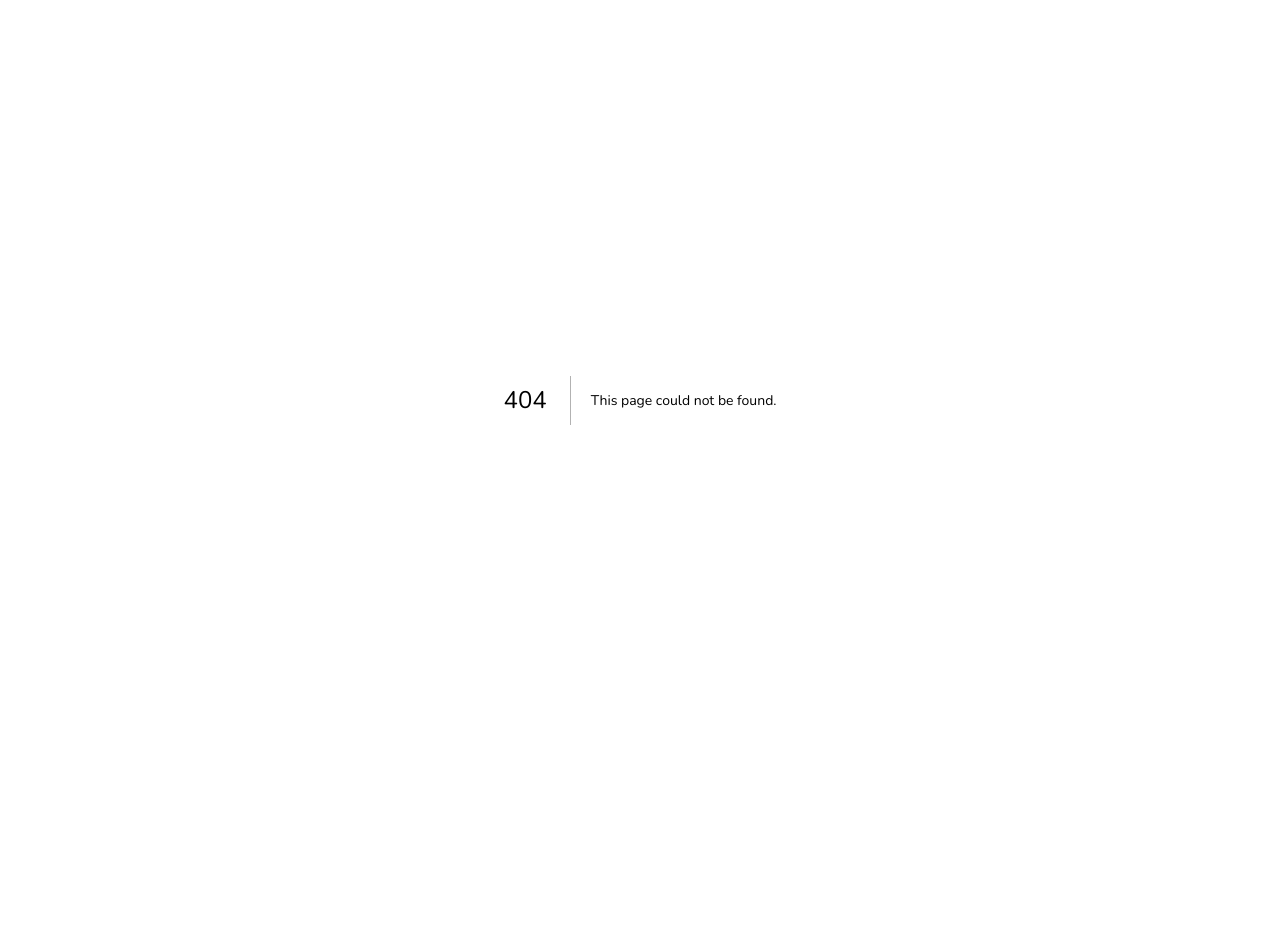
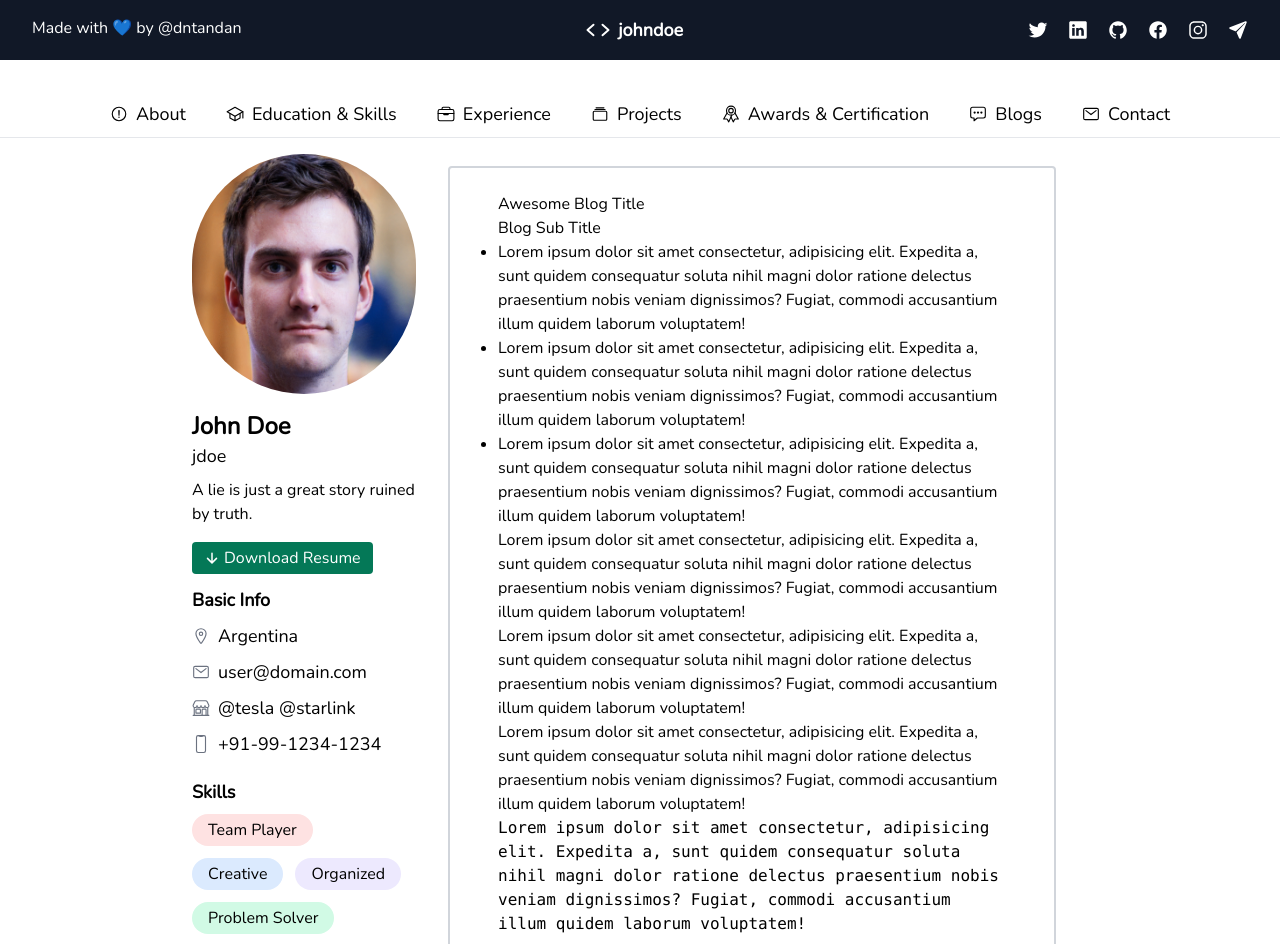
Before and after one commit to dntandan/gitwind-portfolio, a Next.js app: page /blog-details in a window 1280 px wide. Before the commit this address had no page. Shown: the top 944 px of the page. Before the commit the page ends 800 px from the top, so only its background shows below. Built offline with nearby package versions, Linux system fonts and the light colour scheme; what @tailwindcss/typography would draw is missing.

Commit message:
Blogs view created and barebone blog details created

```diff
--- /dev/null
+++ b/components/IndividualBlog.tsx
@@ -0,0 +1,35 @@
+import React from 'react';
+import { IoChatboxEllipsesOutline } from 'react-icons/io5';
+import Pills from './Pills';
+
+export default function IndividualBlog() {
+  return (
+    <>
+      <div className="flex gap-2 items-center mt-6">
+        <IoChatboxEllipsesOutline className="flex-none text-2xl" />
+        <a
+          href="/blog-details"
+          className="mt-2 mb-1 text-xl font-semibold hover:text-blue-900 hover:underline "
+        >
+          Awesome Blog Title
+        </a>
+      </div>
+
+      <div className="lg:ml-9">
+        <div className="flex flex-wrap gap-2 -ml-1 mt-1 mb-3">
+          <Pills text="# tags" cname="bg-gray-200 text-xs text-black py-1" />
+          <Pills text="# tags" cname="bg-gray-200 text-xs text-black py-1" />
+          <Pills text="# tags" cname="bg-gray-200 text-xs text-black py-1" />
+        </div>
+
+        <p className="mb-2 text-xs text-blue-600 uppercase tracking-widest">
+          27th April 2012
+        </p>
+        <p className="line-clamp-6 lg:line-clamp-3 mb-3 lg:mb-0">
+          Lorem ipsum dolor, sit amet consectetur adipisicing elit. Est nam,
+          doloremque corporis commodi incidunt enim nisi aliquid?
+        </p>
+      </div>
+    </>
+  );
+}
--- /dev/null
+++ b/pages/blog-details.tsx
@@ -0,0 +1,60 @@
+import Head from 'next/head';
+import Layout from '@/components/Layout';
+
+export default function BlogDetails() {
+  return (
+    <>
+      <Head>
+        <title>Blog Details :: GitWind</title>
+      </Head>
+      <Layout border="border-2">
+        <div className="items-center px-2 lg:px-6 prose lg:prose-lg mx-auto py-4">
+          <h1>Awesome Blog Title</h1>
+          <h3>Blog Sub Title</h3>
+          <summary>
+            Lorem ipsum dolor sit amet consectetur, adipisicing elit. Expedita
+            a, sunt quidem consequatur soluta nihil magni dolor ratione delectus
+            praesentium nobis veniam dignissimos? Fugiat, commodi accusantium
+            illum quidem laborum voluptatem!
+          </summary>
+          <summary>
+            Lorem ipsum dolor sit amet consectetur, adipisicing elit. Expedita
+            a, sunt quidem consequatur soluta nihil magni dolor ratione delectus
+            praesentium nobis veniam dignissimos? Fugiat, commodi accusantium
+            illum quidem laborum voluptatem!
+          </summary>
+          <summary>
+            Lorem ipsum dolor sit amet consectetur, adipisicing elit. Expedita
+            a, sunt quidem consequatur soluta nihil magni dolor ratione delectus
+            praesentium nobis veniam dignissimos? Fugiat, commodi accusantium
+            illum quidem laborum voluptatem!
+          </summary>
+          <p>
+            Lorem ipsum dolor sit amet consectetur, adipisicing elit. Expedita
+            a, sunt quidem consequatur soluta nihil magni dolor ratione delectus
+            praesentium nobis veniam dignissimos? Fugiat, commodi accusantium
+            illum quidem laborum voluptatem!
+          </p>
+          <p>
+            Lorem ipsum dolor sit amet consectetur, adipisicing elit. Expedita
+            a, sunt quidem consequatur soluta nihil magni dolor ratione delectus
+            praesentium nobis veniam dignissimos? Fugiat, commodi accusantium
+            illum quidem laborum voluptatem!
+          </p>
+          <p>
+            Lorem ipsum dolor sit amet consectetur, adipisicing elit. Expedita
+            a, sunt quidem consequatur soluta nihil magni dolor ratione delectus
+            praesentium nobis veniam dignissimos? Fugiat, commodi accusantium
+            illum quidem laborum voluptatem!
+          </p>
+          <code>
+            Lorem ipsum dolor sit amet consectetur, adipisicing elit. Expedita
+            a, sunt quidem consequatur soluta nihil magni dolor ratione delectus
+            praesentium nobis veniam dignissimos? Fugiat, commodi accusantium
+            illum quidem laborum voluptatem!
+          </code>
+        </div>
+      </Layout>
+    </>
+  );
+}
--- /dev/null
+++ b/pages/blogs.tsx
@@ -0,0 +1,24 @@
+import React from 'react';
+import Layout from '@/components/Layout';
+import Head from 'next/head';
+import IndividualBlog from '@/components/IndividualBlog';
+
+export default function blogs() {
+  return (
+    <>
+      <Head>
+        <title>Blogs :: GitWind</title>
+      </Head>
+      <Layout border="border-2">
+        <div className="flex flex-col mt-3 lg:mt-2 px-2 lg:px-6 border-b-2 border-dashed md:border-none">
+          <IndividualBlog />
+          <IndividualBlog />
+          <IndividualBlog />
+          <IndividualBlog />
+          <IndividualBlog />
+          <IndividualBlog />
+        </div>
+      </Layout>
+    </>
+  );
+}
```
